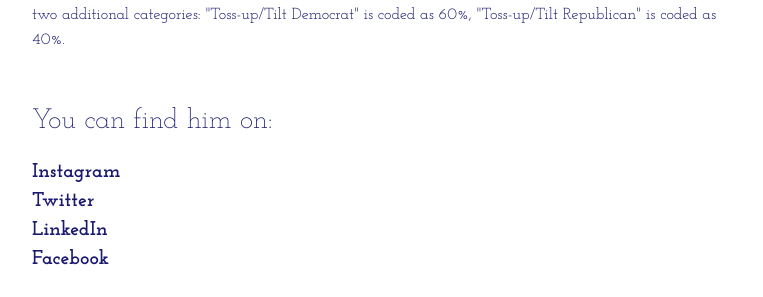
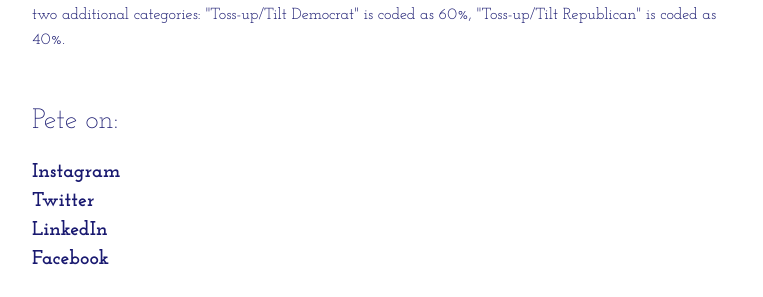
Before and after one commit to petesolecki/www-ps, a Jekyll site: the page senate-2014/index.html, which Jekyll copies as it is, in a window 1280 px wide. Shown: the part 934-1231 px from the top of the page, without its empty margins (258-1021 px from the left). Built offline with Jekyll 4.4.1, drawn with Linux system fonts in a browser that asks for light colours; Markdown is read by kramdown in place of the engine named in the settings.

Commit message:
sen h3 copy

```diff
--- a/senate-2014/index.html
+++ b/senate-2014/index.html
@@ -576,7 +576,7 @@ a.sen14:hover   { line-height: inherit; } a.sen14:visited {
 <br />
 
 
-<h3 class="intro">You can find him on:</h3>
+<h3 class="intro">Pete on:</h3>
 <a href="http://instagram.com/petesolecki" target="_blank">Instagram</a>
 <br />
 <a href="http://twitter.com/petesolecki" target="_blank">Twitter</a>
```
